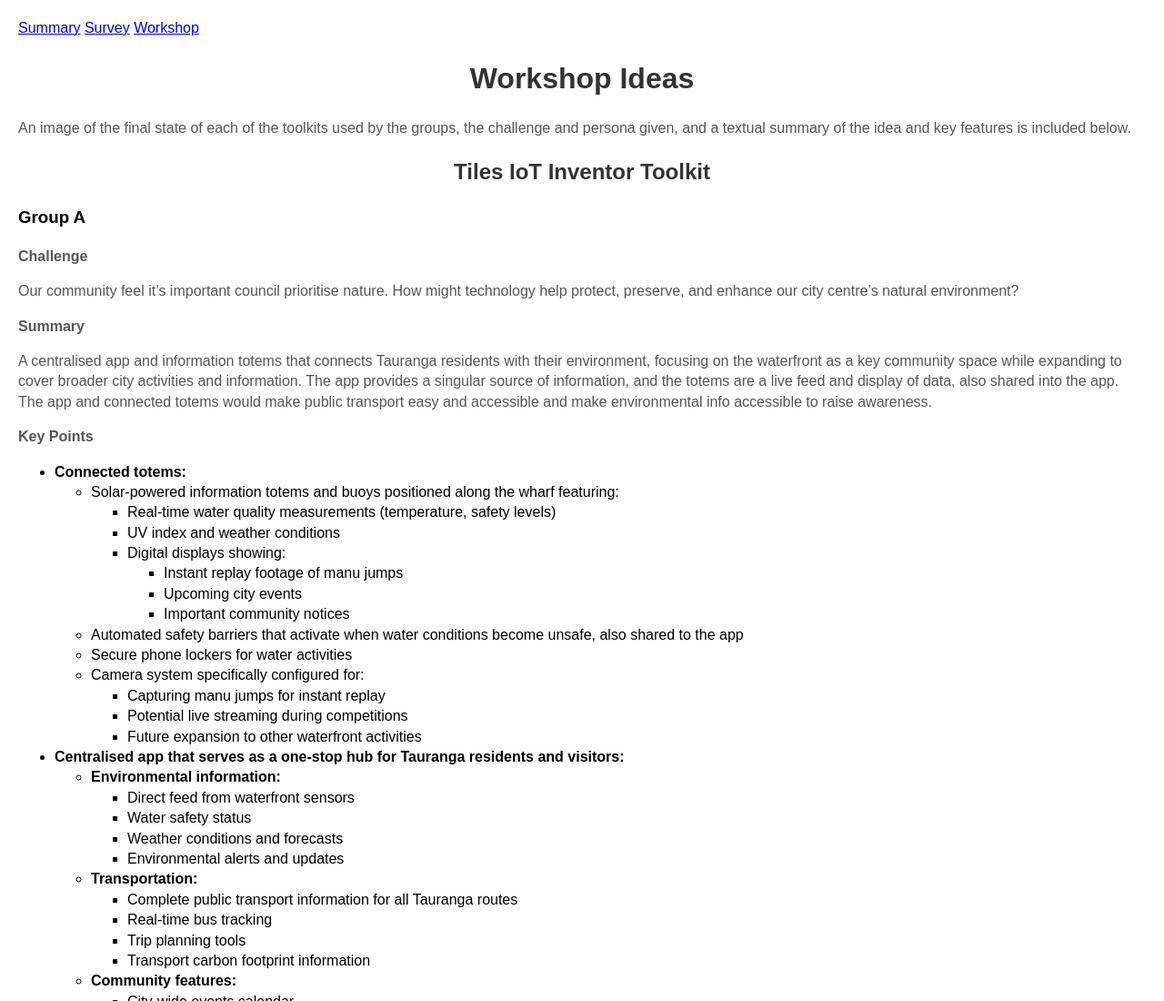
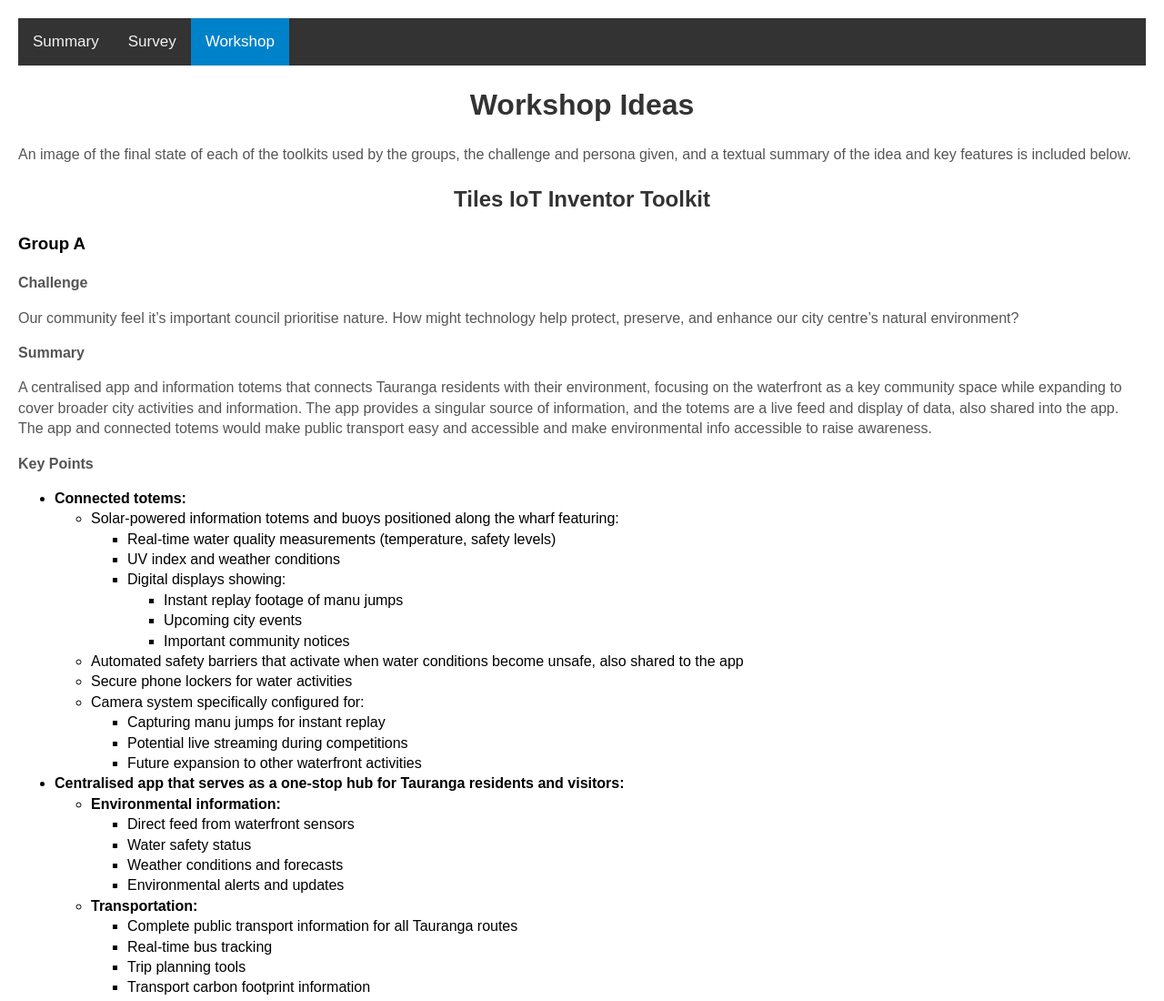
Before and after one commit to cybnz/CommunityTechnology, a plain HTML site: page workshop.html in a window 1280 px wide. Shown: the top 1100 px of the page at 91% size. Drawn offline with Linux system fonts and the light colour scheme.

Commit message:
Return navbar styling

```diff
--- a/workshop.html
+++ b/workshop.html
@@ -42,6 +42,30 @@
             p {
                 font-size: 16px;
             }
+        }
+
+        .topnav {
+            overflow: hidden;
+            background-color: #333;
+        }
+
+        .topnav a {
+            float: left;
+            color: #f2f2f2;
+            text-align: center;
+            padding: 14px 16px;
+            text-decoration: none;
+            font-size: 17px;
+        }
+
+        .topnav a:hover {
+            background-color: #ddd;
+            color: black;
+        }
+
+        .topnav a.active {
+            background-color: #0082ca;
+            color: white;
         }
     </style>
 </head>
```
